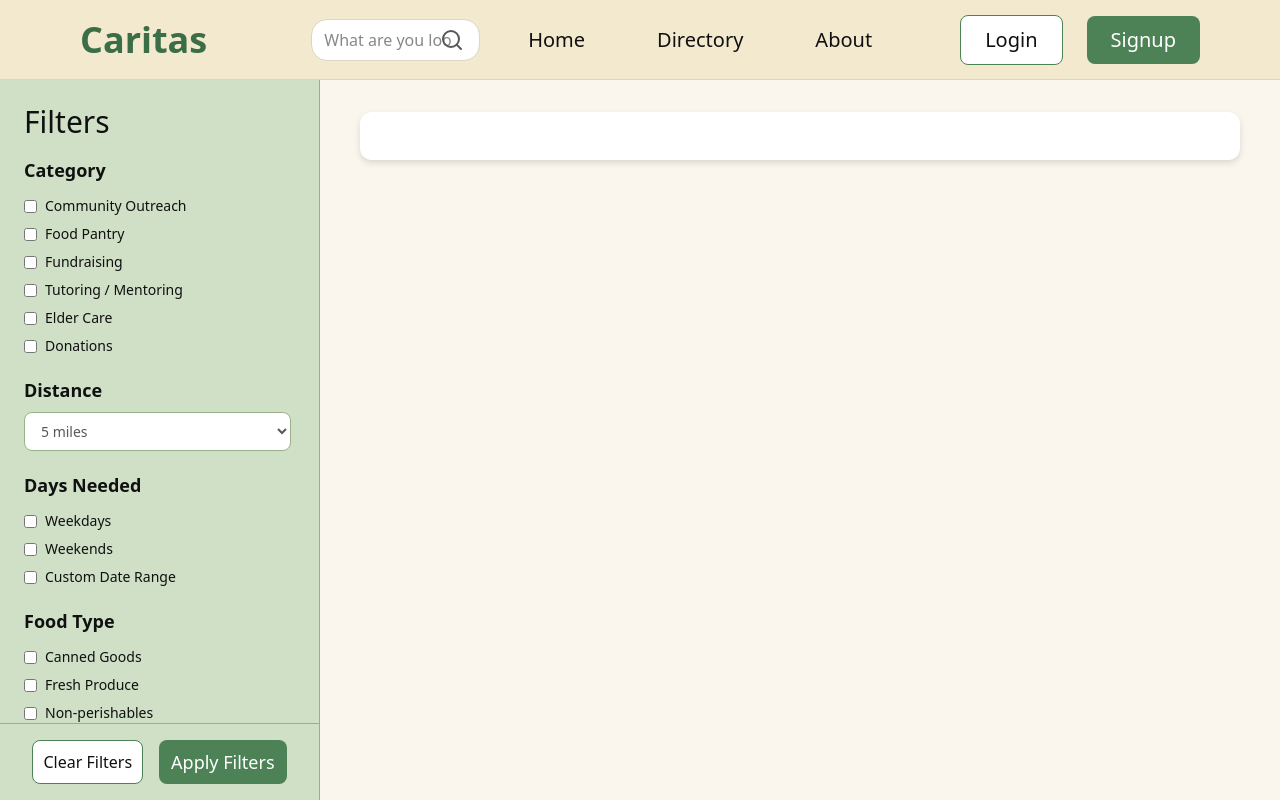
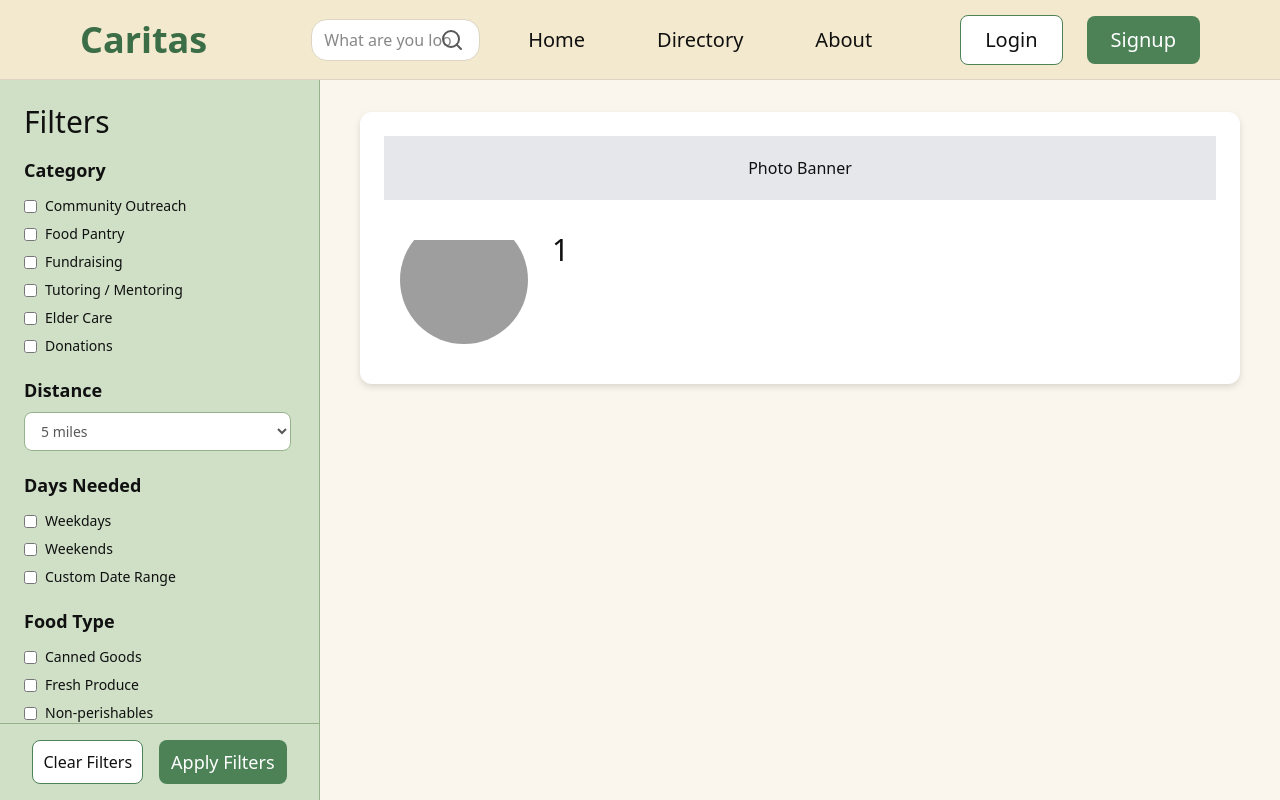
Before and after one commit to Yummypieisyummy/Caritas, a React (Vite) app in the folder frontend/: page /organization/1 in a window 1280 px wide. Built offline with nearby package versions, Linux system fonts and the light colour scheme; grey boxes are pictures that could not be loaded.

Commit message:
Modified so specific organization data could be passed from volunteer card to organization profile page

```diff
--- a/frontend/src/components/directory/VolunteerCard.tsx
+++ b/frontend/src/components/directory/VolunteerCard.tsx
@@ -111,10 +111,17 @@ const VolunteerCard = () => {
       <footer className="flex justify-between items-center mt-auto pt-2">
         {/* Bottom left content */}
         <div className="flex items-center gap-3">
-          {/* Navigation button */}
-          <Button as="link" variant="primary" size="sm" to={orgData.orgProfile}>
+          {/* Link instead of button to pass state data */}
+          <Link to={orgData.orgProfile} state={{ org: orgData }} className="block">
+            <article className="rounded-lg bg-accent-green text-white hover:opacity-90">
+              <h3 className="px-2.5 py-1.5">View Organization</h3>
+            </article>
+          </Link>
+          {/*
+          <Button as="link" variant="primary" size="sm"  state={{ org: orgData }} className="block">
             View Organization
           </Button>
+          */}
           {/* Icon button */}
           <Button
             as="button"
--- a/frontend/src/pages/OrganizationPage.tsx
+++ b/frontend/src/pages/OrganizationPage.tsx
@@ -1,9 +1,11 @@
 import Filters from '../components/directory/Filters';
 import orgData from '../components/directory/VolunteerCard.tsx';
-import { useParams } from 'react-router-dom';
+import { useLocation, useParams } from 'react-router-dom';
 
 const OrganizationPage = () => {
   const { id } = useParams();
+  const location = useLocation();
+  const org = location.state?.org || null;
   return (
     <main className="flex min-h-[calc(100vh-5rem)]">
       {/* Left sidebar filters */}
@@ -11,7 +13,16 @@ const OrganizationPage = () => {
 
       {/* Right content */}
       <section className="ml-80 flex flex-col flex-1 px-6 py-4">
-        <div className="m-4 p-6 flex bg-white rounded-xl drop-shadow-md">
+        <div className="m-4 p-6 flex flex-col bg-white rounded-xl drop-shadow-md">
+          <section className="row-span-1 flex flex-row flex-1 justify-center bg-gray-200">
+            <span className="font-medium text-m m-5">Photo Banner</span>
+          </section>
+          <section className="row-span-2 m-4 flex flex-row justify-left">
+            <div className="w-24 h-24 sm:w-32 sm:h-32 rounded-full overflow-hidden">
++              <img src="/path/to/image.jpg" alt="Organization" className="w-full h-full object-cover" />
++           </div>
+            <span className="font-medium text-3xl ml-6 mt-4">{org?.name ?? id ?? 'Organization'}</span>
+          </section>
         </div>
       </section>
     </main>
```
